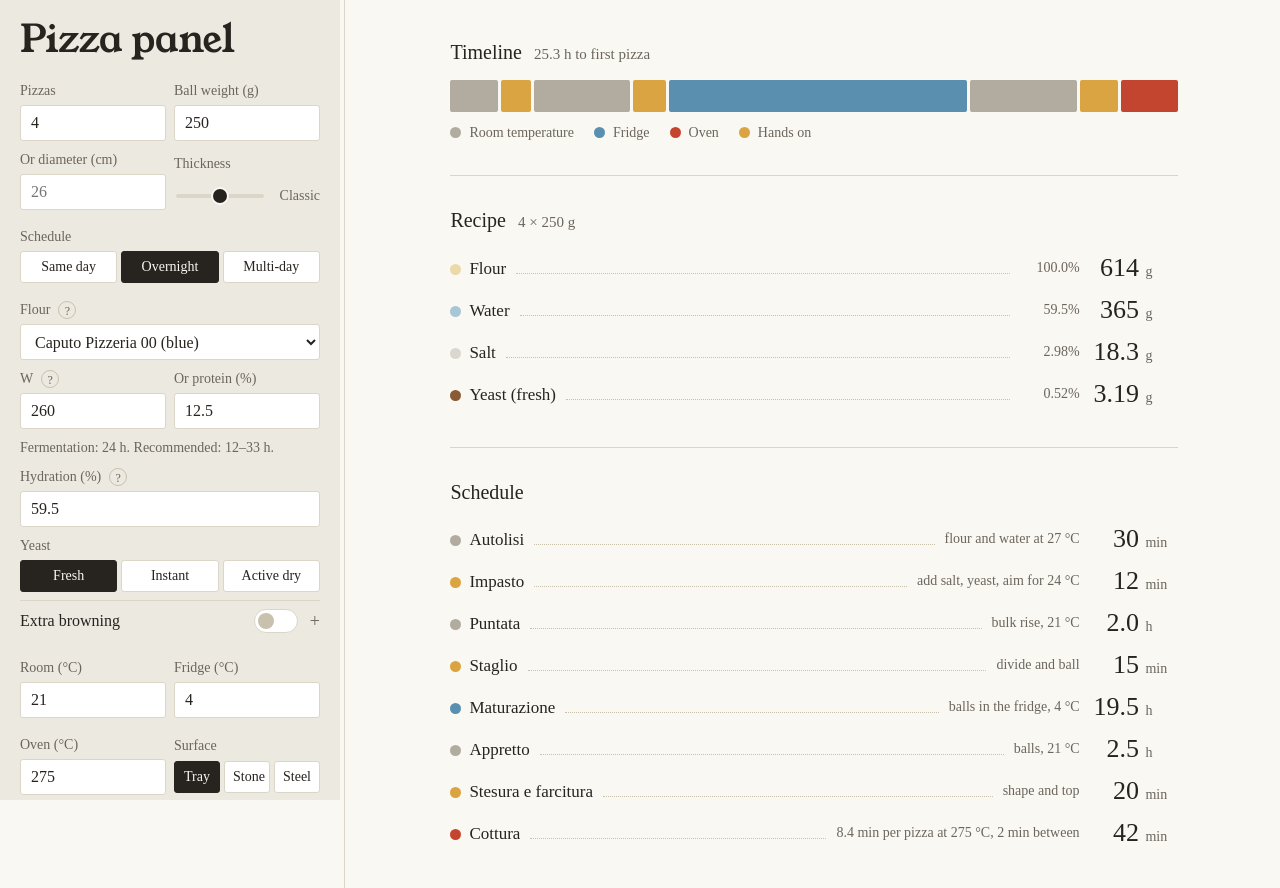
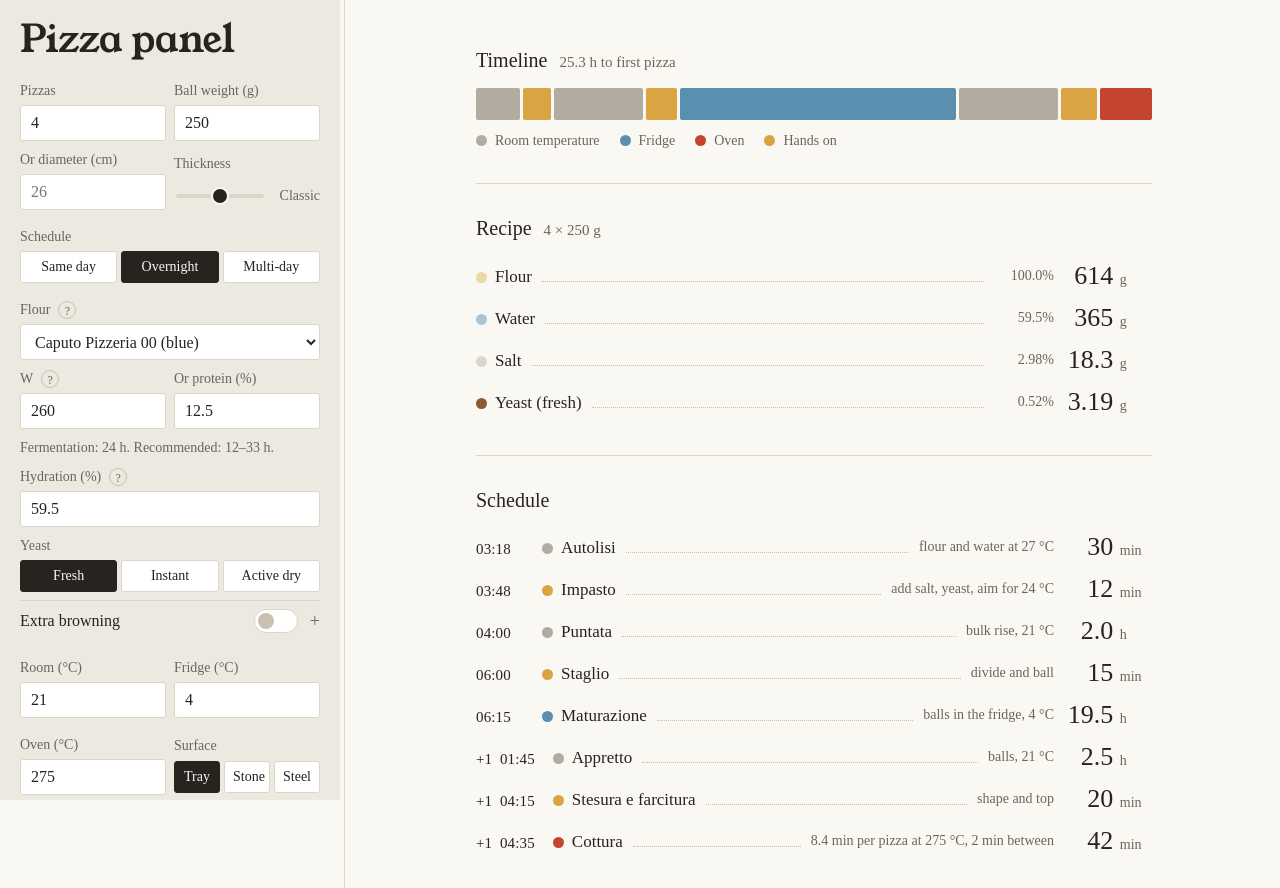
Before and after one commit to Nodo1221/Pizza-panel, a React (Vite) app: page / in a window 1280 px wide. Shown: the top 888 px of the page. Built offline with nearby package versions, Linux system fonts and the light colour scheme.

Commit message:
feat: schedule clock times from now, wider right panel margins, fix dot alignment

```diff
--- a/src/App.tsx
+++ b/src/App.tsx
@@ -21,6 +21,14 @@ type NumKey = Exclude<LimitKey, 'oilPct' | 'sugarPct'>
 
 const durParts = (m: number): [string, string] => (m >= 90 ? [(m / 60).toFixed(1), 'h'] : [String(Math.round(m)), 'min'])
 const dur = (m: number) => (m >= 90 ? `${(m / 60).toFixed(1)} h` : `${Math.round(m)} min`)
+const fmtClock = (absMs: number, originMs: number): string => {
+  const d = new Date(absMs)
+  const hm = `${String(d.getHours()).padStart(2, '0')}:${String(d.getMinutes()).padStart(2, '0')}`
+  const dayOrig = new Date(originMs); dayOrig.setHours(0, 0, 0, 0)
+  const dayAbs = new Date(absMs); dayAbs.setHours(0, 0, 0, 0)
+  const days = Math.round((dayAbs.getTime() - dayOrig.getTime()) / 86_400_000)
+  return days > 0 ? `+${days}\u2002${hm}` : hm
+}
 
 const init: S = {
   pizzas: 4, ballG: 250, hydration: suggestHydration(260, 'tray', 275),
@@ -169,6 +177,8 @@ export default function App() {
   const sug = suggestHydration(effW, s.surface, s.ovenC)
   const planned = Math.round(r.plan.total * 10) / 10
   const first = r.stages[0]
+  const nowMs = Date.now()
+  const stageAnchor = r.stages[0].start
 
   const bad = (k: NumKey, v: number) => !(v >= LIMITS[k].min && v <= LIMITS[k].max)
   const num = (k: NumKey) => (
@@ -411,8 +421,10 @@ export default function App() {
           <div className="hd"><h2>Schedule</h2></div>
           {r.stages.map(x => {
             const [v, u] = durParts(x.min)
+            const clockMs = nowMs + (x.start - stageAnchor)
             return (
               <div className="line big" key={x.label}>
+                <time className="stime">{fmtClock(clockMs, nowMs)}</time>
                 <b><i className="sw" style={{ background: `var(--${x.kind})` }} />{x.label}</b>
                 <span className="dots" />
                 <small>{x.note}</small>
--- a/src/index.css
+++ b/src/index.css
@@ -64,7 +64,7 @@ b, strong { font-weight: inherit; }
 .grip { cursor: col-resize; touch-action: none; background: linear-gradient(var(--line), var(--line)) center / 1px 100% no-repeat; }
 .grip:hover, .grip:focus-visible { background: linear-gradient(var(--basil), var(--basil)) center / 3px 100% no-repeat; outline: none; }
 
-.main { min-width: 0; padding: 40px clamp(40px, 8vw, 120px) 64px; display: grid; gap: 32px; align-content: start; }
+.main { min-width: 0; padding: 48px clamp(64px, 10vw, 200px) 80px; display: grid; gap: 32px; align-content: start; }
 .main > section + section { border-top: 1px solid var(--line); padding-top: 32px; }
 
 .row { display: grid; grid-template-columns: 1fr 1fr; gap: 8px; }
@@ -171,6 +171,7 @@ input[type='range']:focus-visible::-moz-range-thumb { box-shadow: 0 0 0 3px var(
 .big strong { font-size: 26px; font-weight: 500; line-height: 1; min-width: 88px; text-align: right; }
 .big em { display: inline-block; min-width: 2.3em; text-align: left; font-size: 14px; font-style: normal; color: var(--mute); }
 section > .hint { margin-top: 12px; }
+.stime { font-size: 15px; color: var(--ink); min-width: 56px; padding-right: 8px; flex-shrink: 0; font-variant-numeric: tabular-nums; letter-spacing: 0.01em; }
 
 
 @media (max-width: 860px) {
```
